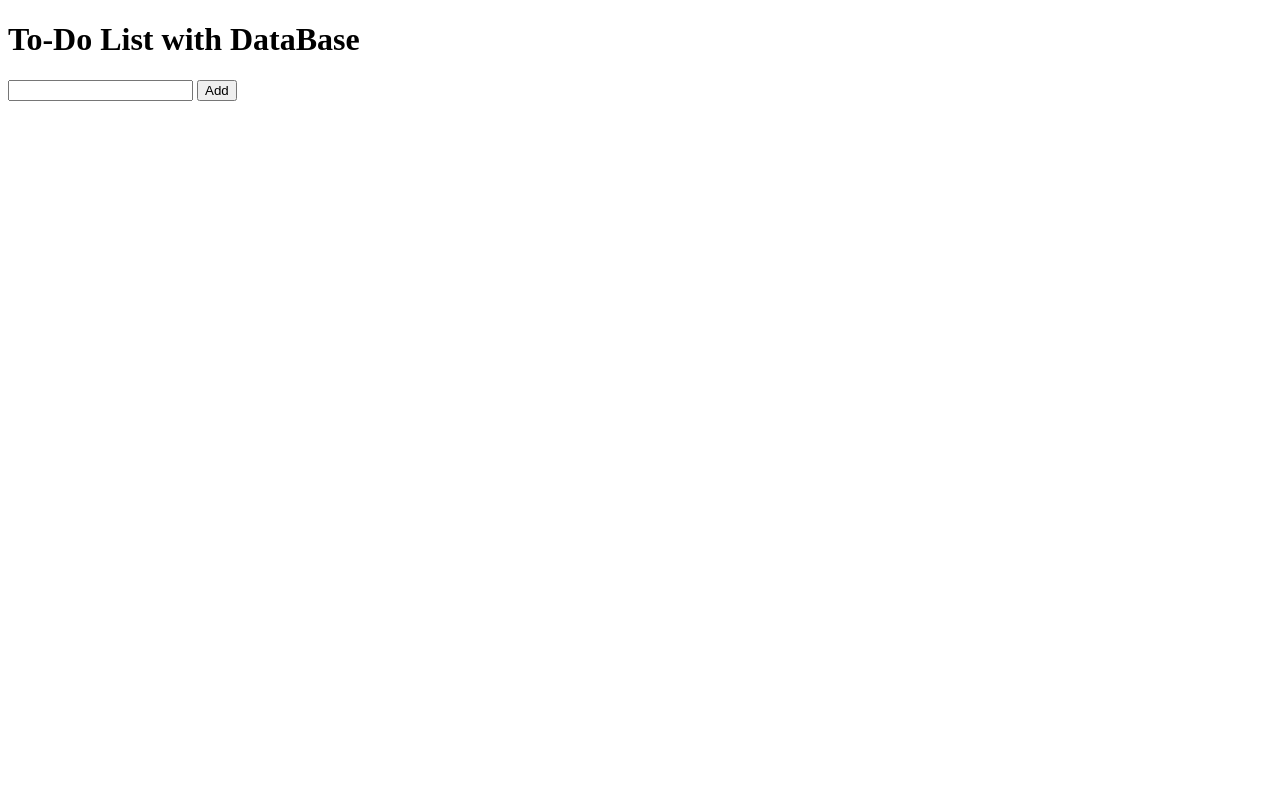
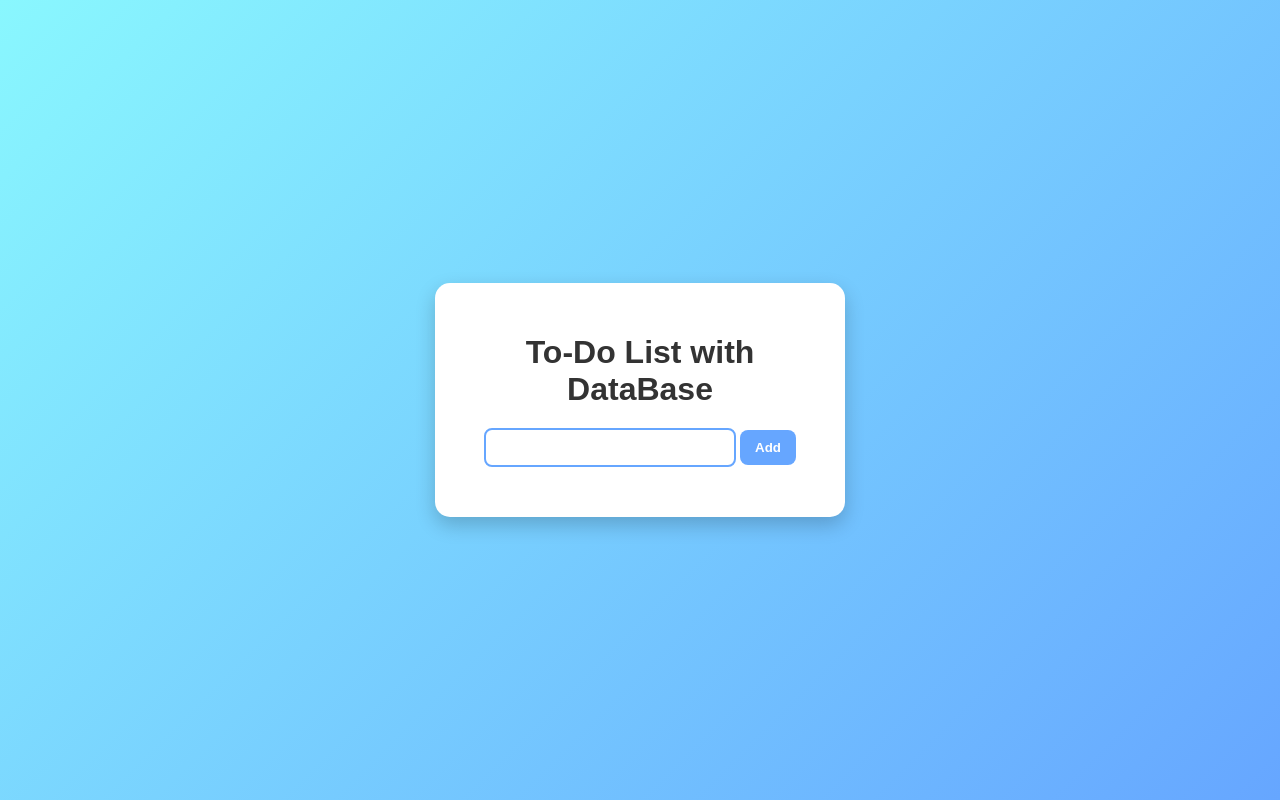
Before and after one commit to sreeramveeramony/mongoTodo, a website: page forntend/index.html in a window 1280 px wide. Drawn offline with Linux system fonts and the light colour scheme; no server answers.

Commit message:
Added styling with CSS for better UI

```diff
--- a/forntend/index.html
+++ b/forntend/index.html
@@ -2,12 +2,17 @@
 <html>
     <head>
         <title>TO-Do</title>
+        <link rel="stylesheet" href="style.css">
     </head>
     <body>
+        <div class="container">
         <h1>To-Do List with DataBase</h1>
+        <div class="input-area">
         <input type="text" id="inputbox">
         <button id="btn">Add</button>
+        </div>
         <ul id="list"></ul>
+        </div>
         <script src="app.js"></script>
     </body>
 </html>
--- /dev/null
+++ b/forntend/style.css
@@ -0,0 +1,66 @@
+body {
+  font-family: Arial, sans-serif;
+  background: linear-gradient(135deg, #89f7fe, #66a6ff);
+  margin: 0;
+  padding: 0;
+  display: flex;
+  justify-content: center;
+  align-items: center;
+  height: 100vh;
+}
+
+.container {
+  text-align: center;
+  background: white;
+  padding: 30px;
+  border-radius: 15px;
+  box-shadow: 0px 8px 20px rgba(0, 0, 0, 0.2);
+  width: 350px;
+}
+
+h1 {
+  color: #333;
+  margin-bottom: 20px;
+}
+
+input {
+  padding: 10px;
+  width: 65%;
+  border: 2px solid #66a6ff;
+  border-radius: 8px;
+  outline: none;
+}
+
+button {
+  padding: 10px 15px;
+  border: none;
+  background: #66a6ff;
+  color: white;
+  font-weight: bold;
+  border-radius: 8px;
+  cursor: pointer;
+  transition: 0.3s;
+}
+
+button:hover {
+  background: #558de8;
+}
+
+ul {
+  list-style-type: none;
+  padding: 0;
+  margin-top: 20px;
+}
+
+li {
+  background: #f4f6f9;
+  margin: 10px 0;
+  padding: 12px;
+  border-radius: 8px;
+  box-shadow: 0px 2px 6px rgba(0, 0, 0, 0.1);
+  transition: 0.3s;
+}
+
+li:hover {
+  background: #e6eaf5;
+}
```
Also changed, not shown: 1 other file.
